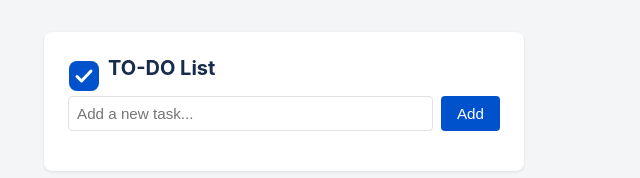
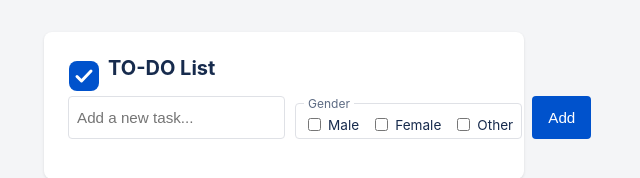
Before and after one commit to meerabshafique-cloud/QAchatBot, a website: page public/index.html in a window 1280 px wide. Both pictures are taken after typing "Sample" into the empty fields and a click on the button "Add". Shown: the top 178 px of the page, without its empty margins (356-996 px from the left). Drawn offline with Linux system fonts and the light colour scheme; no server answers.

Commit message:
Add gender field to todos with checkbox selection

```diff
--- a/public/app.js
+++ b/public/app.js
@@ -22,6 +22,14 @@ function renderTodos(todos) {
     const span = document.createElement('span');
     span.textContent = todo.text;
 
+    if (Array.isArray(todo.gender) && todo.gender.length) {
+      const genderSpan = document.createElement('span');
+      genderSpan.className = 'todo-gender';
+      genderSpan.textContent = `(${todo.gender.join(', ')})`;
+      span.appendChild(document.createTextNode(' '));
+      span.appendChild(genderSpan);
+    }
+
     const deleteBtn = document.createElement('button');
     deleteBtn.textContent = 'Delete';
     deleteBtn.addEventListener('click', () => deleteTodo(todo.id));
@@ -33,11 +41,11 @@ function renderTodos(todos) {
   });
 }
 
-async function addTodo(text) {
+async function addTodo(text, gender) {
   await fetch('/api/todos', {
     method: 'POST',
     headers: { 'Content-Type': 'application/json' },
-    body: JSON.stringify({ text }),
+    body: JSON.stringify({ text, gender }),
   });
   await loadTodos();
 }
@@ -60,8 +68,12 @@ form.addEventListener('submit', (e) => {
   e.preventDefault();
   const text = input.value.trim();
   if (!text) return;
-  addTodo(text);
+  const gender = Array.from(form.querySelectorAll('input[name="gender"]:checked')).map(
+    (el) => el.value
+  );
+  addTodo(text, gender);
   input.value = '';
+  form.querySelectorAll('input[name="gender"]').forEach((el) => (el.checked = false));
 });
 
 loadTodos();
--- a/public/index.html
+++ b/public/index.html
@@ -14,6 +14,12 @@
     </div>
     <form id="add-form">
       <input type="text" id="todo-input" placeholder="Add a new task..." autocomplete="off" required />
+      <fieldset class="gender-group">
+        <legend>Gender</legend>
+        <label><input type="checkbox" name="gender" value="Male" /> Male</label>
+        <label><input type="checkbox" name="gender" value="Female" /> Female</label>
+        <label><input type="checkbox" name="gender" value="Other" /> Other</label>
+      </fieldset>
       <button type="submit">Add</button>
     </form>
     <ul id="todo-list"></ul>
--- a/public/style.css
+++ b/public/style.css
@@ -48,6 +48,29 @@ h1 {
   border: 1px solid #dfe1e6;
   border-radius: 4px;
   font-size: 0.95rem;
+}
+
+.gender-group {
+  display: flex;
+  align-items: center;
+  gap: 0.75rem;
+  border: 1px solid #dfe1e6;
+  border-radius: 4px;
+  padding: 0.25rem 0.5rem;
+}
+
+.gender-group legend {
+  padding: 0 0.25rem;
+  font-size: 0.75rem;
+  color: #5e6c84;
+}
+
+.gender-group label {
+  display: flex;
+  align-items: center;
+  gap: 0.25rem;
+  font-size: 0.85rem;
+  white-space: nowrap;
 }
 
 #add-form button {
--- a/server.js
+++ b/server.js
@@ -33,10 +33,14 @@ app.post('/api/todos', (req, res) => {
   if (!text) {
     return res.status(400).json({ error: 'text is required' });
   }
+  const gender = Array.isArray(req.body.gender)
+    ? req.body.gender.filter((g) => typeof g === 'string')
+    : [];
   const todos = readTodos();
   const todo = {
     id: crypto.randomUUID(),
     text,
+    gender,
     done: false,
     createdAt: new Date().toISOString(),
   };
```
